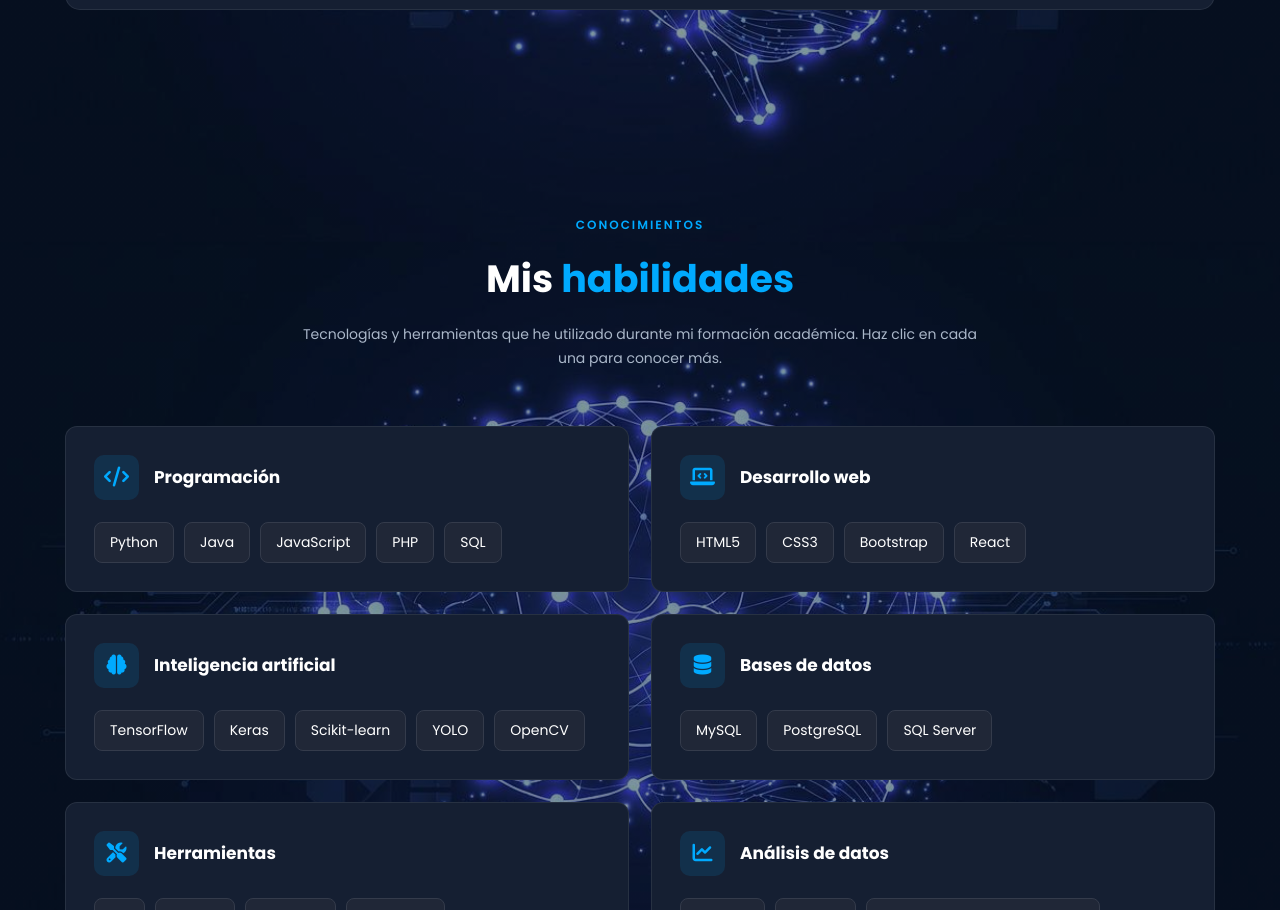
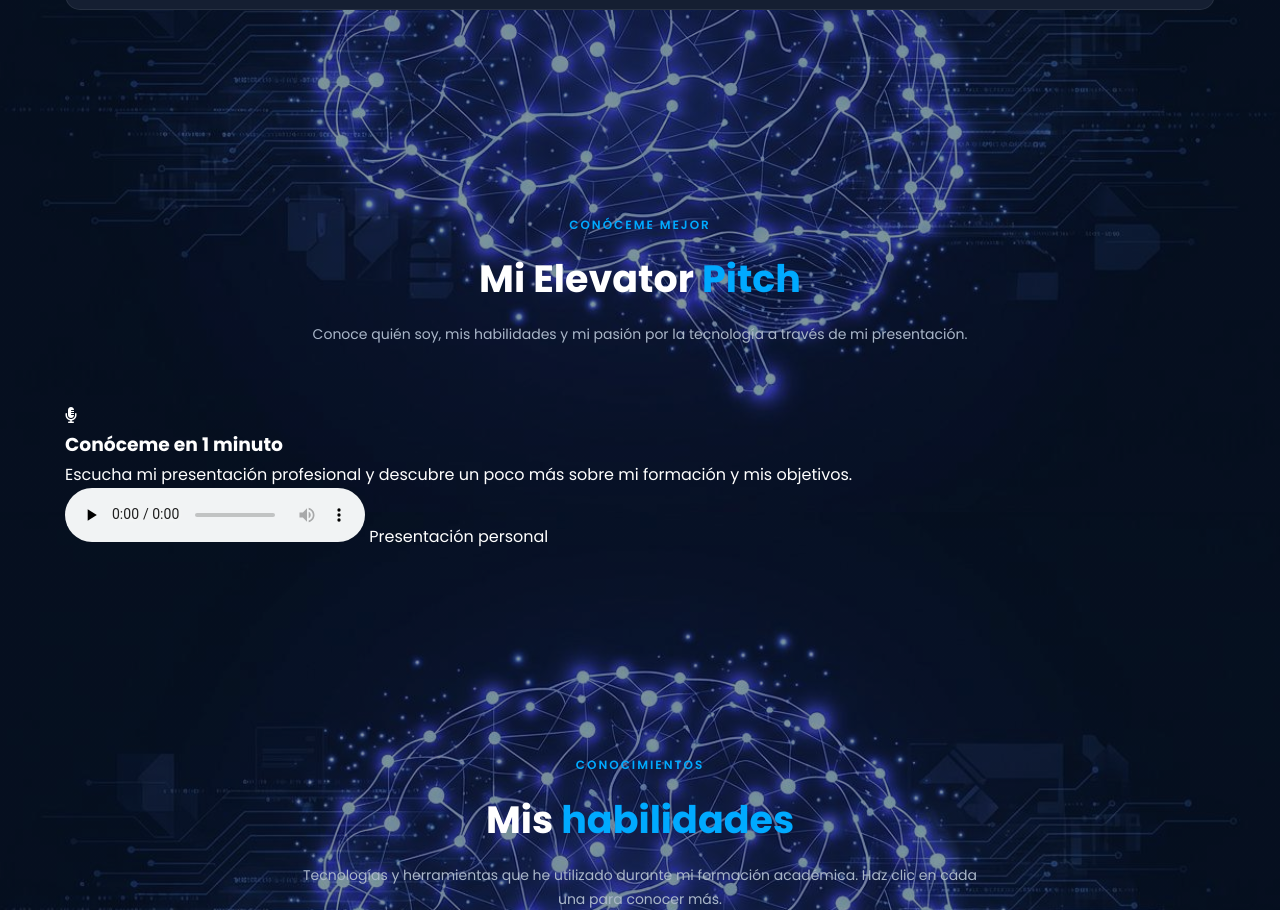
Before and after one commit to oliverhuamanleandro-stack/mi-portafolio, a plain HTML site: page index.html in a window 1280 px wide. Shown: the part 1523-2433 px from the top of the page. Drawn offline with Linux system fonts and the light colour scheme.

Commit message:
Update index.html

```diff
--- a/index.html
+++ b/index.html
@@ -238,6 +238,47 @@
 
         </section>
 
+        <!-- SECCIÓN ELEVATOR PITCH -->
+        <section id="elevator-pitch" class="seccion">
+
+            <div class="container reveal">
+
+                <div class="encabezado-seccion">
+                    <span class="etiqueta">CONÓCEME MEJOR</span>
+                    <h2>Mi Elevator <span>Pitch</span></h2>
+                    <p>
+                        Conoce quién soy, mis habilidades y mi pasión
+                        por la tecnología a través de mi presentación.
+                    </p>
+                </div>
+
+                <div class="pitch-contenedor">
+
+                    <div class="pitch-icono">
+                        <i class="fas fa-microphone-alt"></i>
+                    </div>
+
+                    <h3>Conóceme en 1 minuto</h3>
+
+                    <p>
+                        Escucha mi presentación profesional y descubre
+                        un poco más sobre mi formación y mis objetivos.
+                    </p>
+
+                    <audio controls preload="none">
+                        <source src="audio/elevator-pitch.mp3" type="audio/mpeg">
+                        Tu navegador no admite la reproducción de audio.
+                    </audio>
+
+                    <span class="pitch-duracion">
+                        Presentación personal
+                    </span>
+
+                </div>
+
+            </div>
+
+        </section>
 
         <!-- =================================
              HABILIDADES
```
